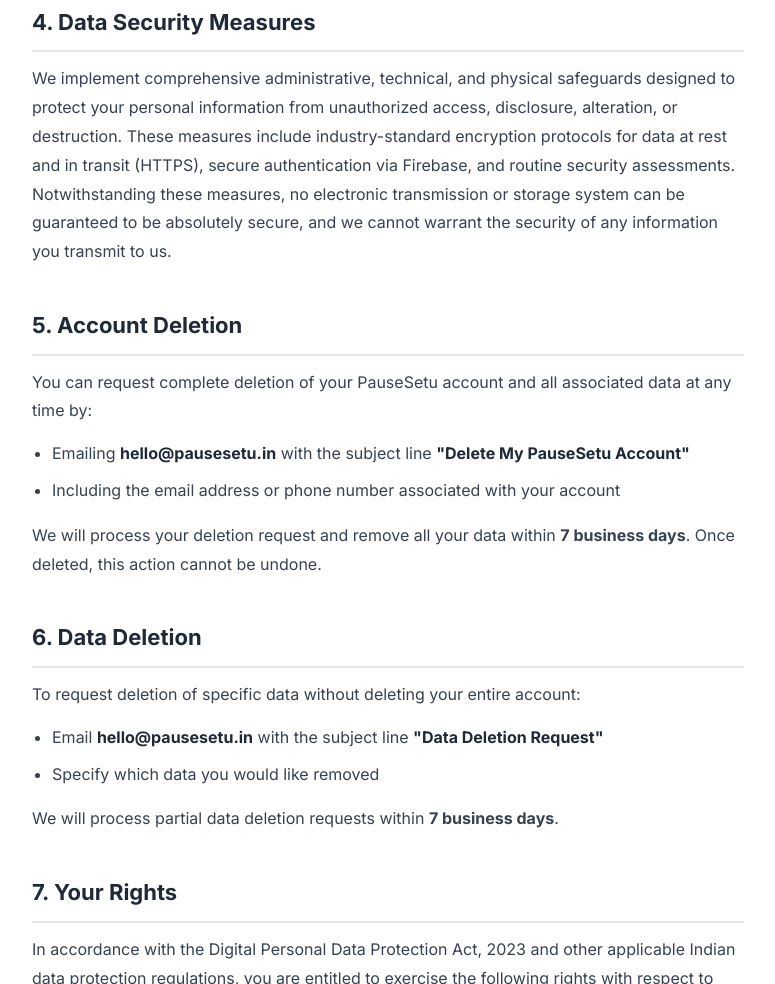
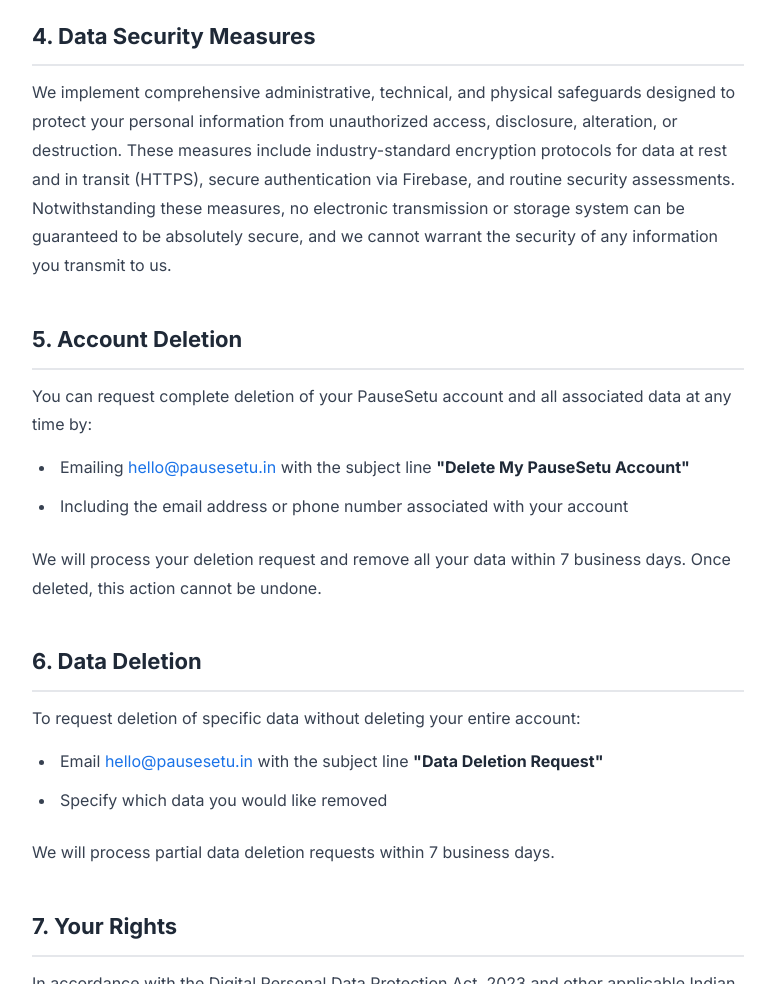
Before and after one commit to pausesetu/legal, a plain HTML site: page index.html in a window 1280 px wide. Shown: the part 1816-2800 px from the top of the page, without its empty margins (252-1027 px from the left). Drawn offline with Linux system fonts and the light colour scheme.

Commit message:
fix: layout formatting issues and update jurisdiction to Lakhimpur

```diff
--- a/index.html
+++ b/index.html
@@ -28,8 +28,8 @@
 .intro-quote { border-left: 4px solid #1A73E8; padding: 16px 20px; background: #F8FAFC; font-style: italic; color: #4B5563; margin: 24px 0 32px; border-radius: 0 8px 8px 0; }
 h2 { font-size: 22px; font-weight: 700; color: #1F2937; margin-top: 40px; margin-bottom: 12px; padding-bottom: 8px; border-bottom: 2px solid #E5E7EB; }
 p { margin-bottom: 14px; color: #374151; }
-ul { margin: 8px 0 16px 20px; }
-li { margin-bottom: 8px; color: #374151; }
+ul { margin: 12px 0 24px 24px; list-style-type: disc; }
+li { margin-bottom: 10px; color: #374151; padding-left: 4px; }
 li strong { color: #1F2937; }
 a { color: #1A73E8; text-decoration: none; }
 a:hover { text-decoration: underline; }
@@ -83,18 +83,18 @@
   <h2>5. Account Deletion</h2>
   <p>You can request complete deletion of your PauseSetu account and all associated data at any time by:</p>
   <ul>
-    <li>Emailing <strong>hello@pausesetu.in</strong> with the subject line <strong>"Delete My PauseSetu Account"</strong></li>
+    <li>Emailing <a href="mailto:hello@pausesetu.in">hello@pausesetu.in</a> with the subject line <strong>"Delete My PauseSetu Account"</strong></li>
     <li>Including the email address or phone number associated with your account</li>
   </ul>
-  <p>We will process your deletion request and remove all your data within <strong>7 business days</strong>. Once deleted, this action cannot be undone.</p>
+  <p>We will process your deletion request and remove all your data within 7 business days. Once deleted, this action cannot be undone.</p>
 
   <h2>6. Data Deletion</h2>
   <p>To request deletion of specific data without deleting your entire account:</p>
   <ul>
-    <li>Email <strong>hello@pausesetu.in</strong> with the subject line <strong>"Data Deletion Request"</strong></li>
+    <li>Email <a href="mailto:hello@pausesetu.in">hello@pausesetu.in</a> with the subject line <strong>"Data Deletion Request"</strong></li>
     <li>Specify which data you would like removed</li>
   </ul>
-  <p>We will process partial data deletion requests within <strong>7 business days</strong>.</p>
+  <p>We will process partial data deletion requests within 7 business days.</p>
 
   <h2>7. Your Rights</h2>
   <p>In accordance with the Digital Personal Data Protection Act, 2023 and other applicable Indian data protection regulations, you are entitled to exercise the following rights with respect to your personal information:</p>
@@ -125,7 +125,7 @@
     <strong>PauseSetu</strong><br>
     Email: <a href="mailto:hello@pausesetu.in">hello@pausesetu.in</a><br>
     Website: <a href="https://pausesetu.in">https://pausesetu.in</a><br>
-    Jurisdiction: Assam, India
+    Jurisdiction: Lakhimpur, Assam, India
   </p>
 </main>
 <footer class="footer">
```
